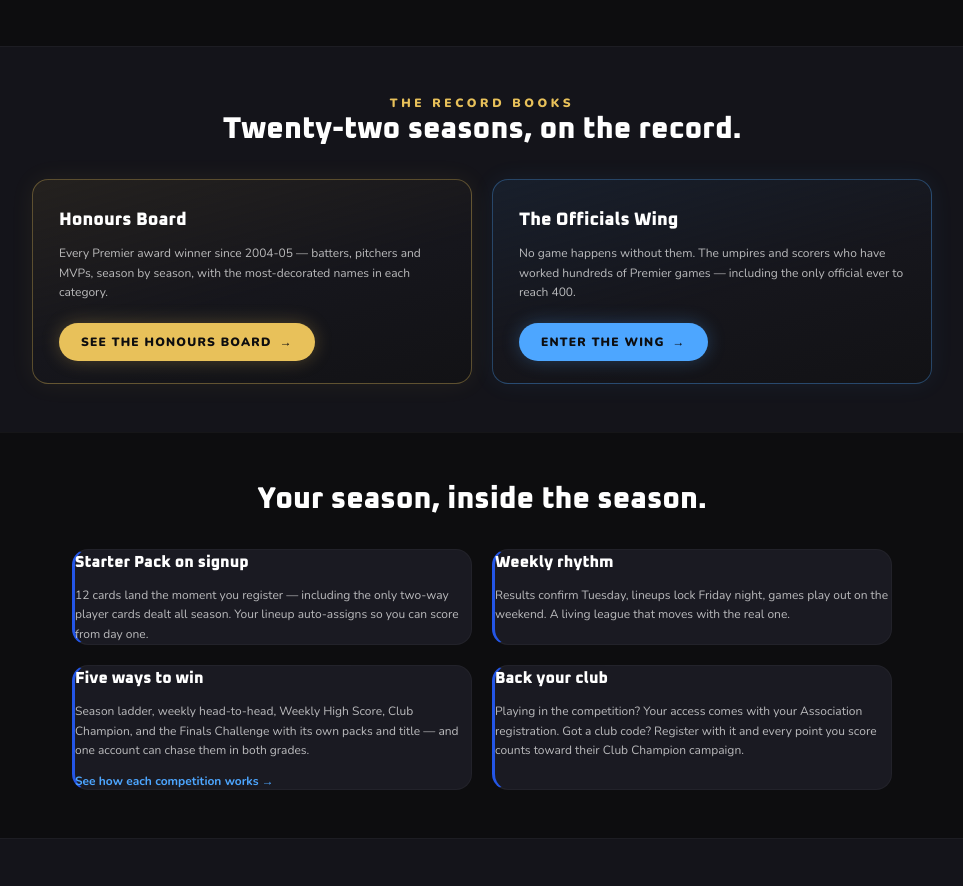
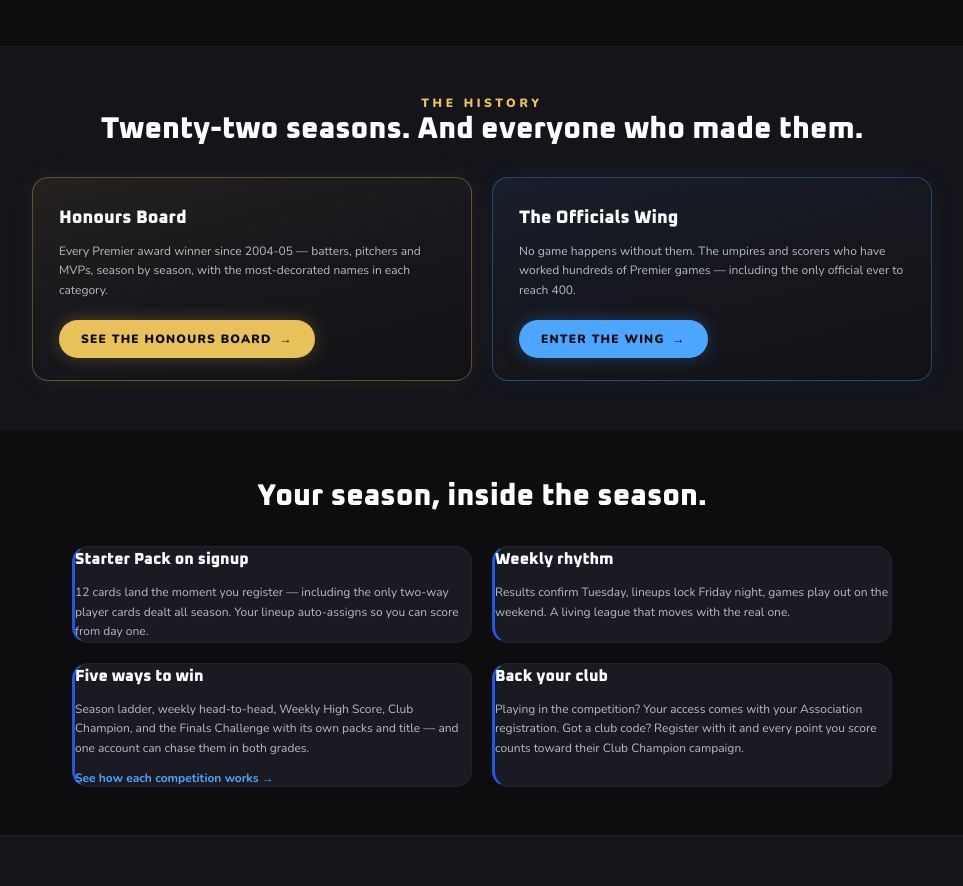
Before and after one commit to N8Nuks/grassrootsfantasy, a Next.js app: page /nfs in a window 1280 px wide. Shown: the part 999-1885 px from the top of the page, without its empty margins (158-1121 px from the left). Built offline with nearby package versions, Linux system fonts and the light colour scheme; no server answers.

Commit message:
NFS: reframe the history section and tighten its heading

```diff
--- a/app/nfs/page.tsx
+++ b/app/nfs/page.tsx
@@ -93,10 +93,10 @@ export default function NFS() {
       {/* ── The Record Books ── */}
       <section className="px-5 sm:px-12" style={{ background: '#14141A', borderTop: '1px solid #ffffff0a', paddingTop: "48px", paddingBottom: "48px" }}>
         <div style={{ maxWidth: "900px", marginLeft: "auto", marginRight: "auto" }}>
-          <div className="text-center" style={{ marginBottom: '32px' }}>
-            <p className="text-xs font-black uppercase tracking-[0.3em] mb-3" style={{ color: GOLD }}>The Record Books</p>
-            <h2 className="text-2xl sm:text-3xl font-black text-white" style={{ fontFamily: 'var(--font-heading)' }}>
-              Twenty-two seasons, on the record.
+          <div className="text-center" style={{ marginBottom: '28px' }}>
+            <p className="text-xs font-black uppercase tracking-[0.3em] mb-3" style={{ color: GOLD }}>The History</p>
+            <h2 className="text-2xl sm:text-3xl font-black text-white leading-tight" style={{ fontFamily: 'var(--font-heading)' }}>
+              Twenty-two seasons.<br className="sm:hidden" /> And everyone who made them.
             </h2>
           </div>
           <div className="grid gap-4 sm:gap-5 sm:grid-cols-2">
```
